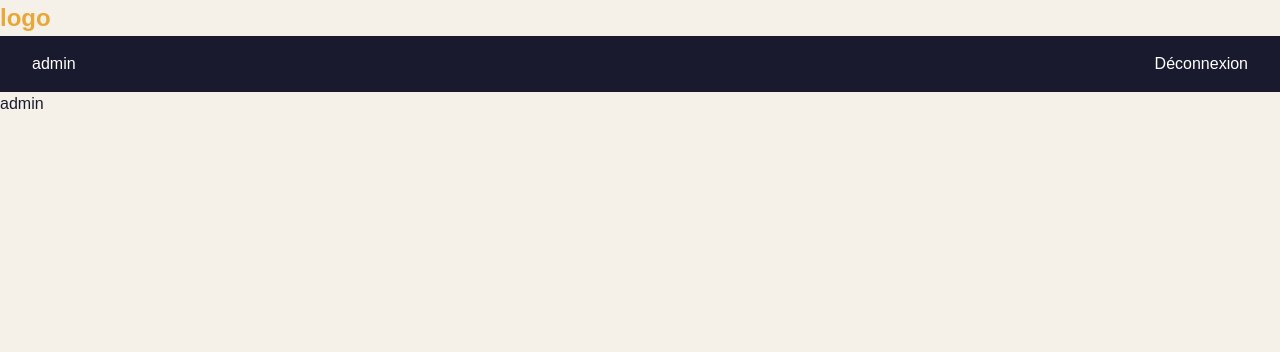
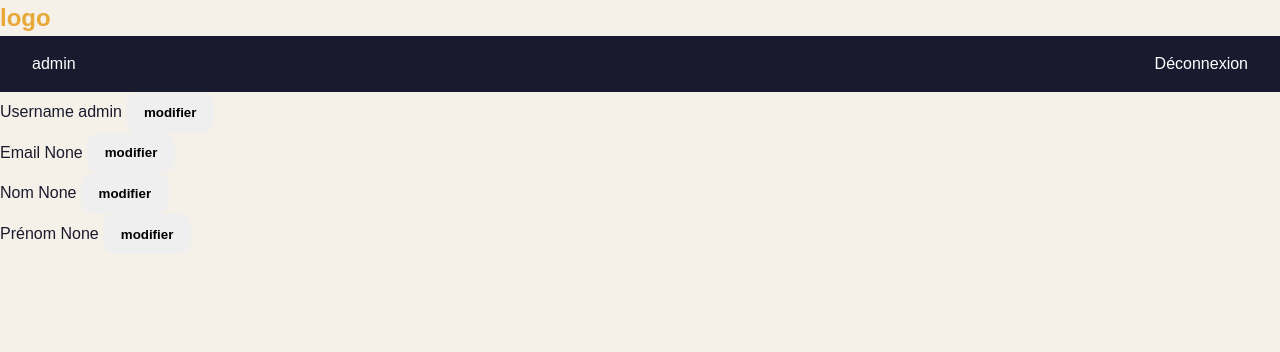
Before and after one commit to kentarolrt/DevWebGI4, a Flask app: page /profile in a window 1280 px wide. Shown: the top 352 px of the page. Run offline with Flask 3, Linux system fonts and the light colour scheme; a user stored in the database is signed in; data comes from the database, SQL or seed files in the repository; both versions use the stored data as it was after the commit.

Commit message:
modify profile

```diff
--- a/main.py
+++ b/main.py
@@ -62,6 +62,27 @@
     user_data = utils.getUser(flask.session['username'])
     return flask.render_template('profile.html', user=flask.session.get('username'), user_data=user_data)
 
+@app.route('/profile/update', methods=['POST'])
+def profile_update():
+    if 'username' not in flask.session:
+        return flask.jsonify({'ok': False, 'error': 'not_logged_in'}), 401
+
+    data = flask.request.get_json()
+    field = data.get('field', '')
+    value = data.get('value', '').strip()
+
+    if not field or not value:
+        return flask.jsonify({'ok': False, 'error': 'empty'})
+
+    success, reason = utils.updateUser(flask.session['username'], field, value)
+
+    if success:
+        if field == 'username':
+            flask.session['username'] = value
+        return flask.jsonify({'ok': True})
+    else:
+        return flask.jsonify({'ok': False, 'error': reason})
+
 @app.route('/logout')
 def logout():
     flask.session.clear()
--- /dev/null
+++ b/static/js/profile.js
@@ -0,0 +1,53 @@
+document.querySelectorAll('.btn-edit').forEach(btn => {
+    enableEdit(btn)
+})
+
+function enableEdit(btn) {
+    btn.textContent = 'modifier'
+    btn.onclick = () => {
+        const field = btn.dataset.field
+        const valueSpan = document.getElementById(field)
+        const currentValue = valueSpan.textContent
+
+        const input = document.createElement('input')
+        input.type = 'text'
+        input.value = currentValue
+        valueSpan.replaceWith(input)
+        input.focus()
+
+        btn.textContent = 'annuler'
+        btn.onclick = () => {
+            const newSpan = document.createElement('span')
+            newSpan.className = 'value'
+            newSpan.id = field
+            newSpan.textContent = currentValue
+            input.replaceWith(newSpan)
+            enableEdit(btn)
+        }
+
+        input.addEventListener('keydown', async (e) => {
+            if (e.key !== 'Enter') return
+            const newValue = input.value.trim()
+            if (!newValue) return
+
+            const response = await fetch('/profile/update', {
+                method: 'POST',
+                headers: { 'Content-Type': 'application/json' },
+                body: JSON.stringify({ field, value: newValue })
+            })
+
+            const result = await response.json()
+
+            if (result.ok) {
+                const newSpan = document.createElement('span')
+                newSpan.className = 'value'
+                newSpan.id = field
+                newSpan.textContent = newValue
+                input.replaceWith(newSpan)
+                enableEdit(btn)
+            } else {
+                alert(result.error)
+            }
+        })
+    }
+}
--- a/templates/profile.html
+++ b/templates/profile.html
@@ -4,8 +4,32 @@
 
 {% block content %}
 
-<div>
-    {{ user_data['username'] }}
+<div class="profile">
+
+    <div class="field">
+        <span class="label">Username</span>
+        <span class="value" id="username">{{ user_data['username'] }}</span>
+        <button class="btn-edit" data-field="username">modifer</button>
+    </div>
+
+    <div class="field">
+        <span class="label">Email</span>
+        <span class="value" id="email">{{ user_data['email'] }}</span>
+        <button class="btn-edit" data-field="email">modifer</button>
+    </div>
+
+    <div class="field">
+        <span class="label">Nom</span>
+        <span class="value" id="nom">{{ user_data['nom'] }}</span>
+        <button class="btn-edit" data-field="nom">modifier</button>
+    </div>
+
+    <div class="field">
+        <span class="label">Prénom</span>
+        <span class="value" id="prenom">{{ user_data['prenom'] }}</span>
+        <button class="btn-edit" data-field="prenom">modifier</button>
+    </div>
+
 </div>
-
+<script src='../static/js/profile.js'></script>
 {% endblock %}
--- a/utils.py
+++ b/utils.py
@@ -117,3 +117,25 @@
         'SELECT * FROM users WHERE username = ?',
         (username,)
     ).fetchone()
+
+ALLOWED_FIELDS = {'username', 'email', 'nom', 'prenom', 'age', 'genre', 'date_naissance'}
+
+def updateUser(username: str, field: str, value: str) -> tuple[bool, str]:
+    if field not in ALLOWED_FIELDS:
+        return False, 'field_not_allowed'
+
+    db = openDB()
+
+    if field == 'username':
+        existing = db.execute(
+            'SELECT id FROM users WHERE username = ?', (value,)
+        ).fetchone()
+        if existing:
+            return False, 'username_taken'
+
+    db.execute(
+        f'UPDATE users SET {field} = ? WHERE username = ?',
+        (value, username)
+    )
+    db.commit()
+    return True, 'ok'
```
Also changed, not shown: base.db.
